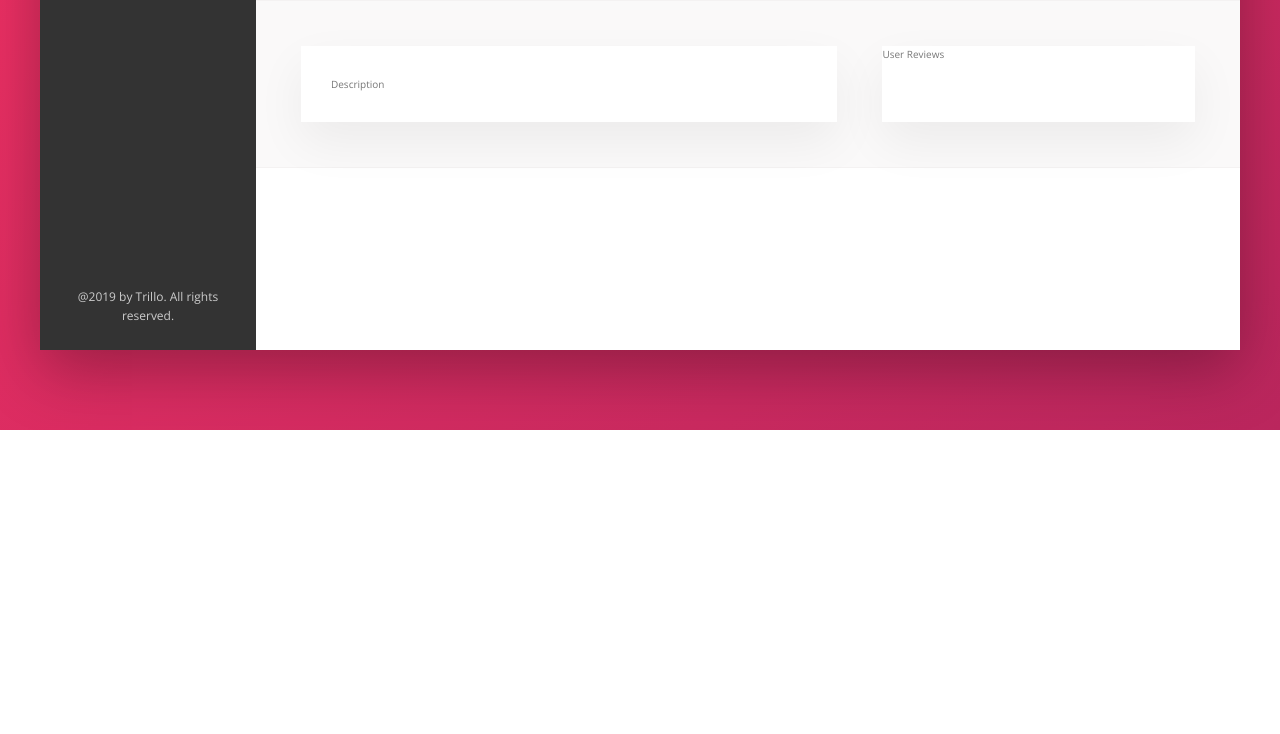
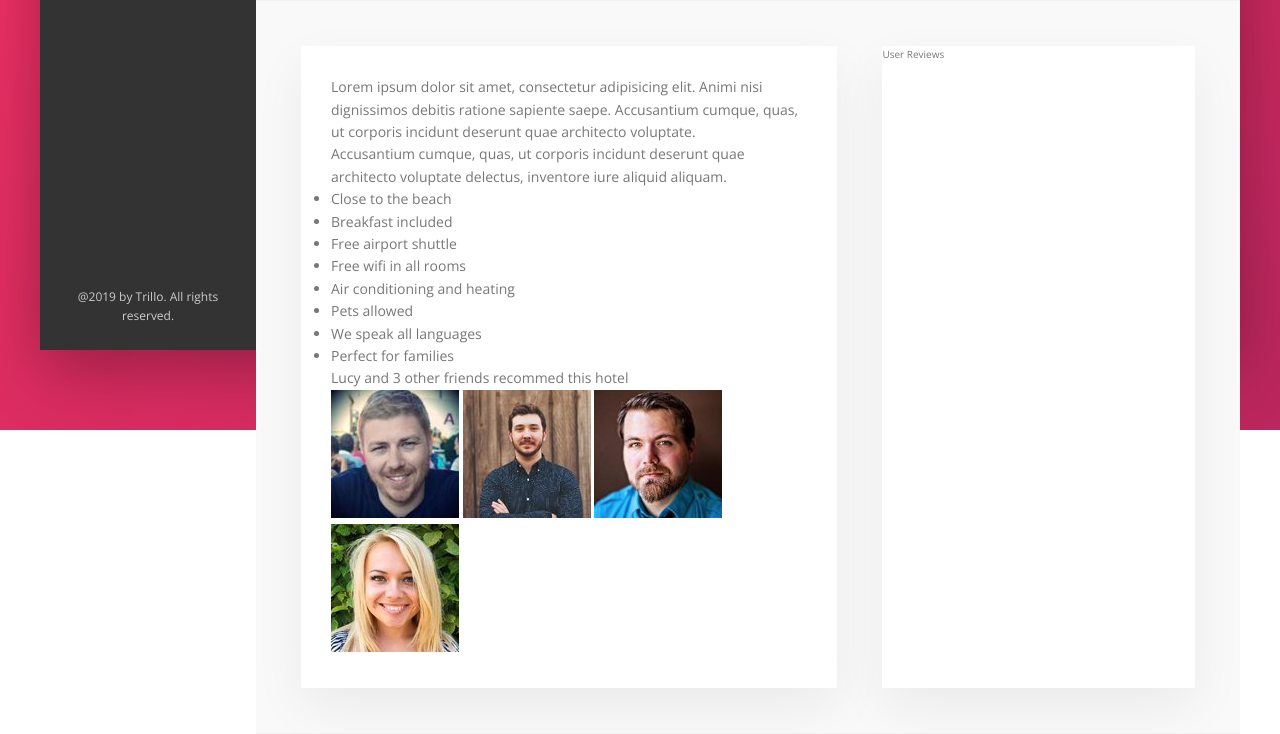
Before and after one commit to smarigowda/advanced-css-flexbox, a website: page starter/index.html in a window 1280 px wide. Shown: the part 600-1334 px from the top of the page. Before the commit the page ends 1030 px from the top, so only its background shows below. Drawn offline with nearby package versions, Linux system fonts and the light colour scheme.

Commit message:
html for description under detail is complete

```diff
--- a/starter/index.html
+++ b/starter/index.html
@@ -134,7 +134,33 @@
                 </div>
                 <div class="detail">
                     <div class="description">
-                        Description
+                        <p class="paragraph">
+                            Lorem ipsum dolor sit amet, consectetur adipisicing elit. Animi nisi dignissimos debitis ratione sapiente saepe. Accusantium cumque, quas, ut corporis incidunt deserunt quae architecto voluptate.
+                        </p>
+                        <p class="paragraph">
+                            Accusantium cumque, quas, ut corporis incidunt deserunt quae architecto voluptate delectus, inventore iure aliquid aliquam.
+                        </p>
+                        <ul class="list">
+                            <li class="list__item">Close to the beach</li>
+                            <li class="list__item">Breakfast included</li>
+                            <li class="list__item">Free airport shuttle</li>
+                            <li class="list__item">Free wifi in all rooms</li>
+                            <li class="list__item">Air conditioning and heating</li>
+                            <li class="list__item">Pets allowed</li>
+                            <li class="list__item">We speak all languages</li>
+                            <li class="list__item">Perfect for families</li>
+                        </ul>
+                        <div class="recommend">
+                            <p class="recommend__count">
+                                Lucy and 3 other friends recommed this hotel
+                            </p>
+                            <div class="recommend__friends">
+                                <img src="img/user-3.jpg" alt="Friend 1" class="recommend__photo">
+                                <img src="img/user-4.jpg" alt="Frined 2" class="recommend__photo">
+                                <img src="img/user-5.jpg" alt="Friend 3" class="recommend__photo">
+                                <img src="img/user-6.jpg" alt="Friend 4" class="recommend__photo">
+                            </div>
+                        </div>
                     </div>
                     <div class="user-reviews">
                         User Reviews
--- a/starter/sass/_layout.scss
+++ b/starter/sass/_layout.scss
@@ -42,6 +42,7 @@
 
 }
 .description {
+    font-size: 1.4rem;
     flex: 0 0 60%;
     margin-right: 4.5rem;
     background-color: #fff;
```
Also changed, not shown: starter/css/style.css.
